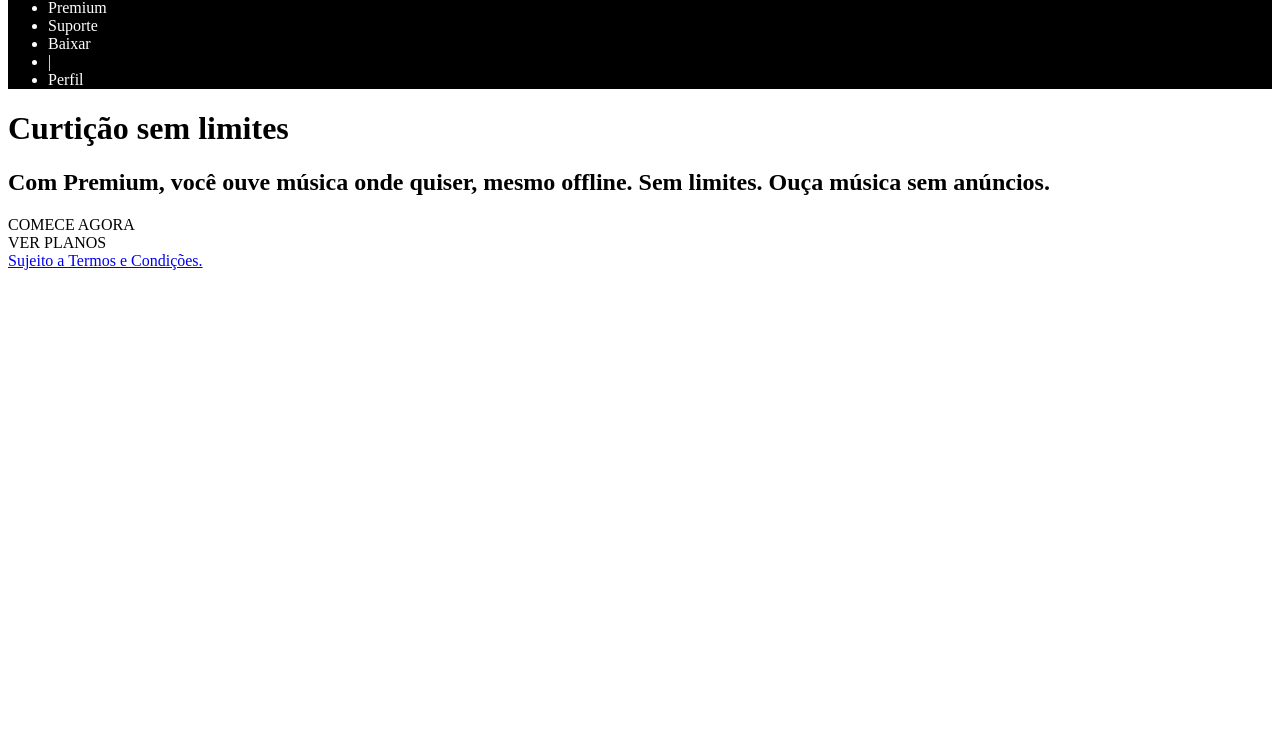
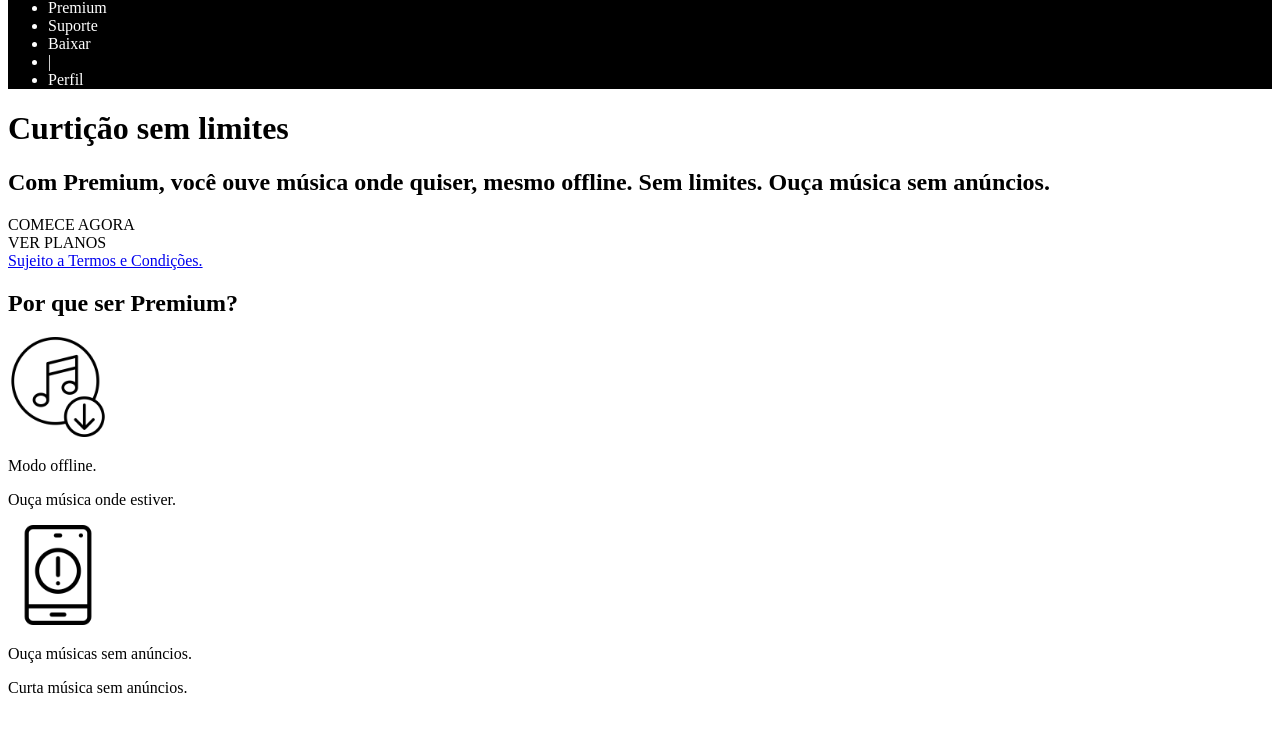
Before and after one commit to alexiapassos/trybe-exercicios, a plain HTML site: page index.html in a window 1280 px wide. Shown: the part 59-790 px from the top of the page. Drawn offline with Linux system fonts and the light colour scheme.

Commit message:
cria a seção 3 da página

```diff
--- a/index.html
+++ b/index.html
@@ -23,12 +23,32 @@
 
     <!-- Seção 2 -->
     <div>
+    <div>
         <h1>Curtição sem limites</h1>
         <h2>Com Premium, você ouve música onde quiser, mesmo offline. Sem limites. Ouça música sem anúncios.</h2>
     </div>
     <div><span>COMECE AGORA</span></div>
     <div><span>VER PLANOS</span></div>
      <a href="https://www.spotify.com/br-pt/legal/end-user-agreement/" target="_blank">Sujeito a Termos e Condições.</a>
-</body>
+    </div>
+
+    <!-- Seção 3 -->
+    <div>
+        <h2>Por que ser Premium?</h2>
+    </div>
+    <div>
+        <img src="./images/offline.png" alt="imagem offline" width="100px">
+        <p>Modo offline.</p>
+        <p>Ouça música onde estiver.</p>
+    </div>
+    <div>
+        <img src="./images/no-ads.png" alt="imagem sem anúncios" width="100px">
+        <p>Ouça músicas sem anúncios.</p>
+        <p>Curta música sem anúncios.</p>
+    </div>
+
+
+
+    </body>
 
 </html>
```
Also changed, not shown: images/no-ads.png (added), images/offline.png (added).
